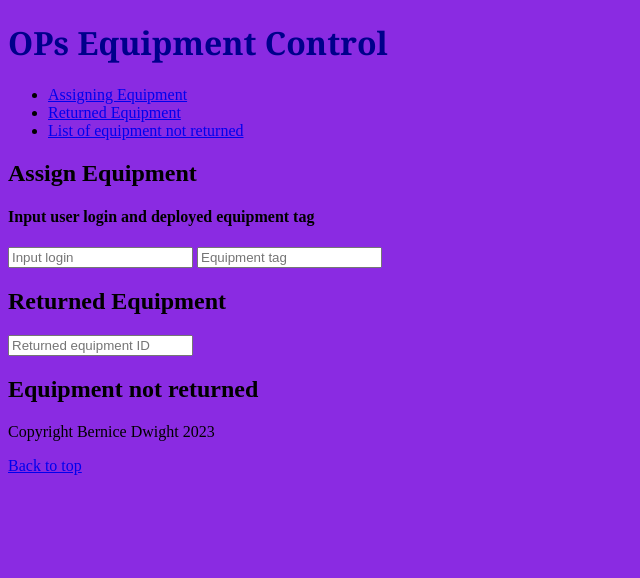
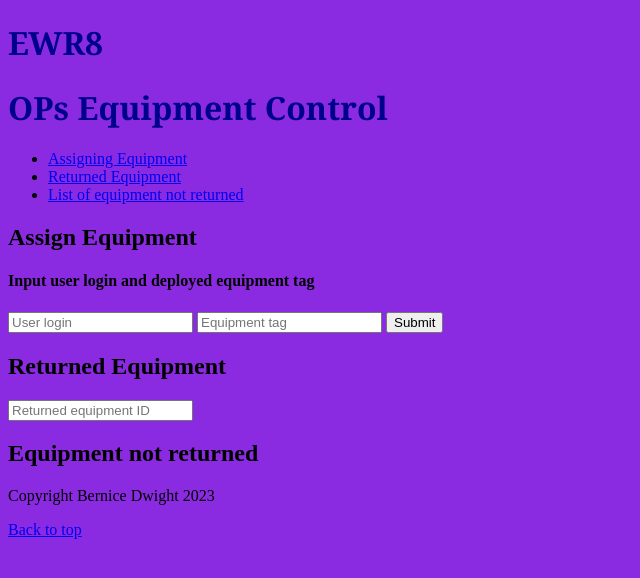
Before and after one commit to BDWIGHTNJ21/Flation-FrontEnd-phase-1-project, a plain HTML site: page index.html in a window 1280 px wide. Shown: the whole page, without its empty margins (0-640 px from the left). Drawn offline with Linux system fonts and the light colour scheme.

Commit message:
correct changes

```diff
--- a/index.html
+++ b/index.html
@@ -10,8 +10,10 @@
 
 <body>
   <!--Header begins-->
+
     <header id="top">
          <header2>
+            <h1>EWR8</h1>
             <h1> OPs Equipment Control </h1>
 
         </header2>
@@ -42,9 +44,10 @@
 
         <section id="section 1">
             <h2>Assign Equipment</h2>
-            <h4> Input user  login and deployed equipment tag</h4>
-                 <input type="text" id="input1" placeholder="Input login">
+            <h4> Input user login and deployed equipment tag</h4>
+                 <input type="text" id="input1" placeholder="User login">
                  <input type="text" id="input2" placeholder="Equipment tag">
+                 <button onclick="submitForm()">Submit</button>
         </section>
 
                 <!--Section 2  Returned Equipment section-->
--- a/main.js
+++ b/main.js
@@ -8,7 +8,7 @@ function submitForm() {
     var input1=document.getElementById("input1").value;
     var input2=document.getElementById("input2").value;
 
-    <button onclick="submitForm()">Submit</button>
+
 
     var input3=document.getElementById("input3").value;
 
--- a/styles.css
+++ b/styles.css
@@ -17,12 +17,12 @@ h1{
 
     margin-top: 20px;
 
- }
+ }*/
  input,select {
     margin-button: 10px; center
 
- }*/
+ }
 
 body {
-    background-color: blueviolet;
+    background-color: blueviolet
 }
```
